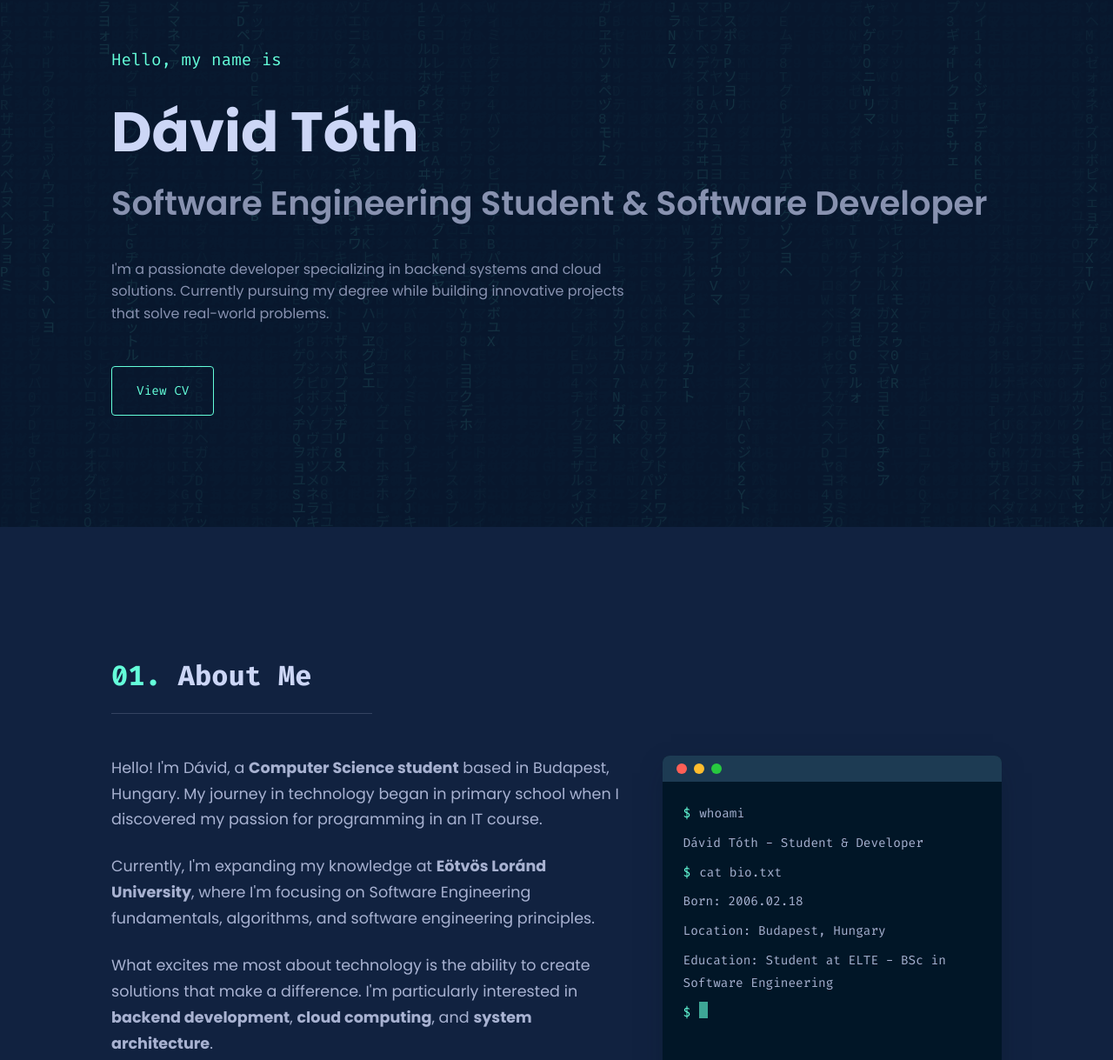
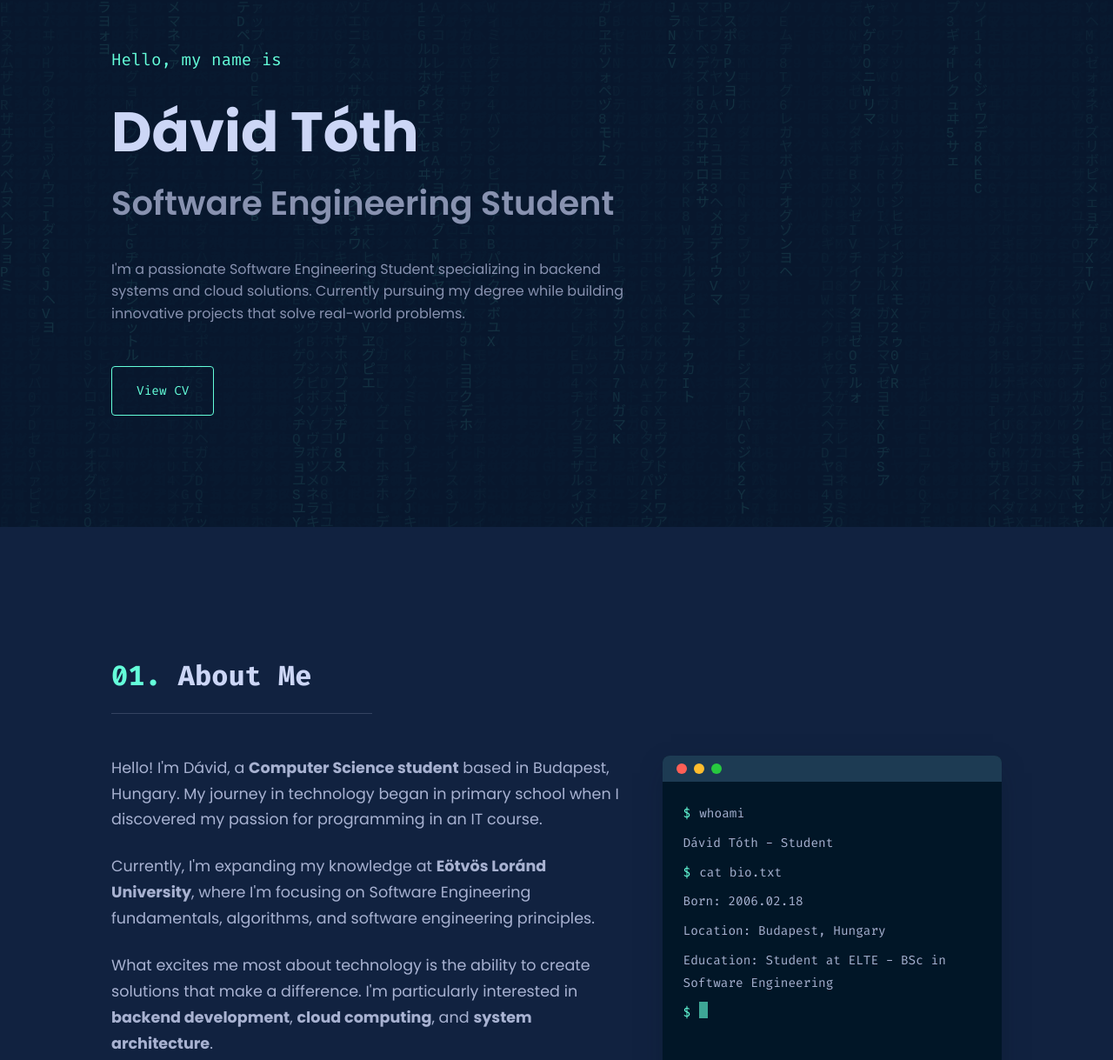
Before and after one commit to daavid-codes/daavid.dev, a plain HTML site: page index.html in a window 1280 px wide. Shown: the part 194-1413 px from the top of the page at 87% size. Drawn offline with Linux system fonts and the light colour scheme.

Commit message:
minor changes

```diff
--- a/index.html
+++ b/index.html
@@ -3,7 +3,7 @@
 <head>
     <meta charset="UTF-8">
     <meta name="viewport" content="width=device-width, initial-scale=1.0">
-    <title>Dávid Tóth | Software Engineering Student & Developer</title>
+    <title>Dávid Tóth | Software Engineering Student</title>
     <link rel="stylesheet" href="https://cdnjs.cloudflare.com/ajax/libs/font-awesome/6.4.0/css/all.min.css">
     <link href="https://fonts.googleapis.com/css2?family=Fira+Code:wght@300;400;500;600;700&family=Poppins:wght@300;400;500;600;700&display=swap" rel="stylesheet">
     <link rel="stylesheet" href="style.css">
@@ -35,8 +35,8 @@
                 Hello, my name is
             </div>
             <h1>Dávid Tóth</h1>
-            <h2>Software Engineering Student & Software Developer</h2>
-            <p>I'm a passionate developer specializing in backend systems and cloud solutions. Currently pursuing my degree while building innovative projects that solve real-world problems.</p>
+            <h2>Software Engineering Student</h2>
+            <p>I'm a passionate Software Engineering Student specializing in backend systems and cloud solutions. Currently pursuing my degree while building innovative projects that solve real-world problems.</p>
             <a href="#about" class="btn">View CV</a>
         </div>
     </section>
@@ -62,7 +62,7 @@
                         <span class="terminal-prompt">$</span> whoami
                     </div>
                     <div class="terminal-line">
-                        Dávid Tóth - Student & Developer
+                        Dávid Tóth - Student
                     </div>
                     <div class="terminal-line">
                         <span class="terminal-prompt">$</span> cat bio.txt
@@ -133,13 +133,13 @@
                 <div class="skill-card fade-in">
                     <i class="fas fa-code skill-icon"></i>
                     <h3 class="skill-name">C#</h3>
-                    <p class="skill-desc">.NET ecosystem, ASP.NET Core</p>
+                    <p class="skill-desc">OOP, .NET ecosystem</p>
                 </div>
 
                 <div class="skill-card fade-in">
                     <i class="fab fa-python skill-icon"></i>
                     <h3 class="skill-name">Python</h3>
-                    <p class="skill-desc">Scripting, Flask, data analysis</p>
+                    <p class="skill-desc">Scripting, data analysis</p>
                 </div>
 
                 <div class="skill-card fade-in">
```
